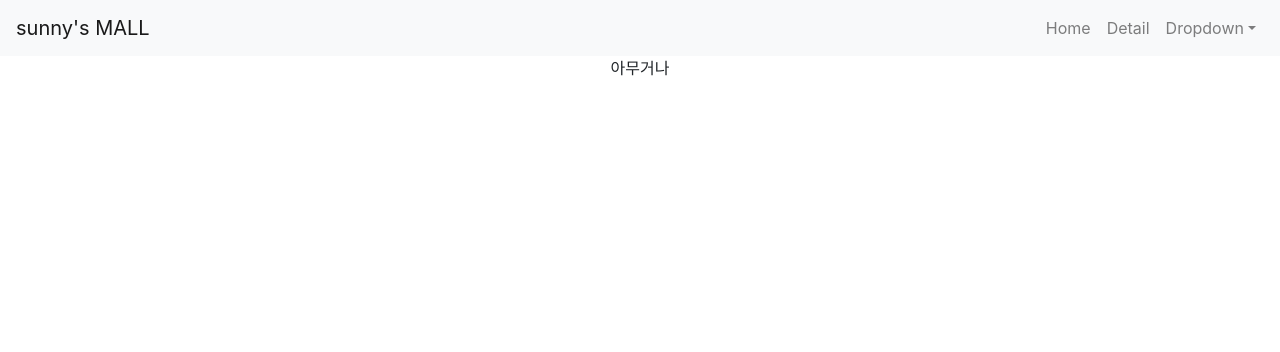
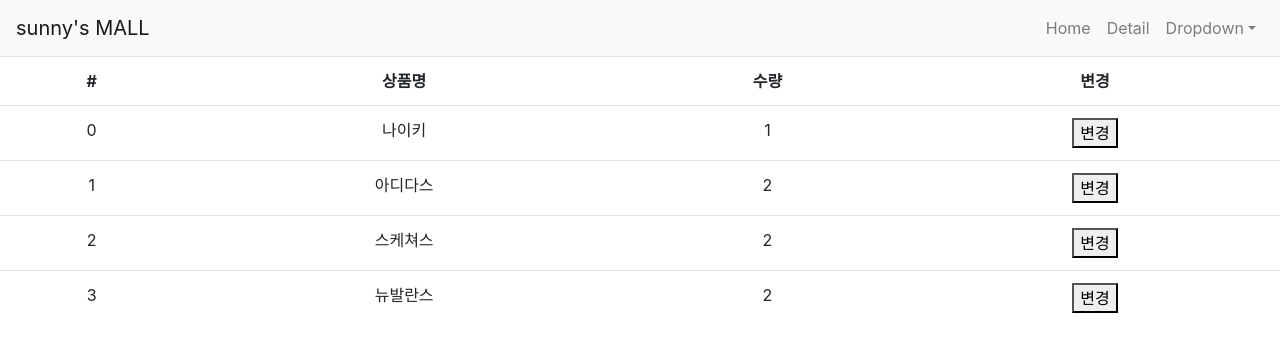
Before and after one commit to ddunny/react-codingapple, a React (Create React App) app: page /cart in a window 1280 px wide. Shown: the top 352 px of the page. Built offline with nearby package versions, Linux system fonts and the light colour scheme.

Commit message:
리덕스를 사용한 카트 만들기

```diff
--- a/package.json
+++ b/package.json
@@ -13,9 +13,11 @@
     "react": "^16.13.1",
     "react-bootstrap": "^1.3.0",
     "react-dom": "^16.13.1",
+    "react-redux": "^7.2.5",
     "react-router-dom": "^5.2.0",
     "react-scripts": "3.4.3",
     "react-transition-group": "^4.4.2",
+    "redux": "^4.1.1",
     "styled-components": "^5.2.1"
   },
   "scripts": {
--- a/src/App.js
+++ b/src/App.js
@@ -9,6 +9,7 @@
 import axios from 'axios';
 import Loader from './Loader';
 import { 재고context } from './state/remain';
+import Cart from './Cart';
 
 function App() {
   let [shoes, shoes변경] = useState(Data);
@@ -85,8 +86,8 @@
             <Detail shoes={shoes} 재고변경={재고변경} />
           </재고context.Provider>
         </Route>
-        <Route path='/:id'>
-          <div>아무거나</div>
+        <Route path='/cart'>
+          <Cart></Cart>
         </Route>
       </Switch>
     </div>
--- /dev/null
+++ b/src/Cart.js
@@ -0,0 +1,40 @@
+import React from 'react';
+import { Table } from 'react-bootstrap';
+import { connect } from 'react-redux';
+
+function Cart(props) {
+  return (
+    <div>
+      <Table responsive>
+        <tr>
+          <th>#</th>
+          <th>상품명</th>
+          <th>수량</th>
+          <th>변경</th>
+        </tr>
+        {props.state.map((v) => (
+          <tr>
+            <td>{v.id}</td>
+            <td>{v.name}</td>
+            <td>{v.quan}</td>
+            <td>
+              <button>변경</button>
+            </td>
+          </tr>
+        ))}
+      </Table>
+    </div>
+  );
+}
+
+// redux를 쓰는 이유
+// 깊은 하위 컴포넌트들도 props 여러번 전송없이 state를 직접 갖다쓸 수 있음
+function state를props화(state) {
+  return {
+    state: state,
+  };
+}
+
+export default connect(state를props화)(Cart);
+
+// export default Cart;
--- a/src/index.js
+++ b/src/index.js
@@ -5,10 +5,24 @@
 import * as serviceWorker from './serviceWorker';
 import { BrowserRouter } from 'react-router-dom';
 
+import { Provider } from 'react-redux';
+import { createStore } from 'redux';
+
+let store = createStore(() => {
+  return [
+    { id: 0, name: '나이키', quan: 1 },
+    { id: 1, name: '아디다스', quan: 2 },
+    { id: 2, name: '스케쳐스', quan: 2 },
+    { id: 3, name: '뉴발란스', quan: 2 },
+  ];
+});
+
 ReactDOM.render(
   <React.StrictMode>
     <BrowserRouter basename={process.env.PUBLIC_URL}>
-      <App />
+      <Provider store={store}>
+        <App />
+      </Provider>
     </BrowserRouter>
   </React.StrictMode>,
   document.getElementById('root')
```
Also changed, not shown: 1 other file (tests, documents, lock files or other folders).
